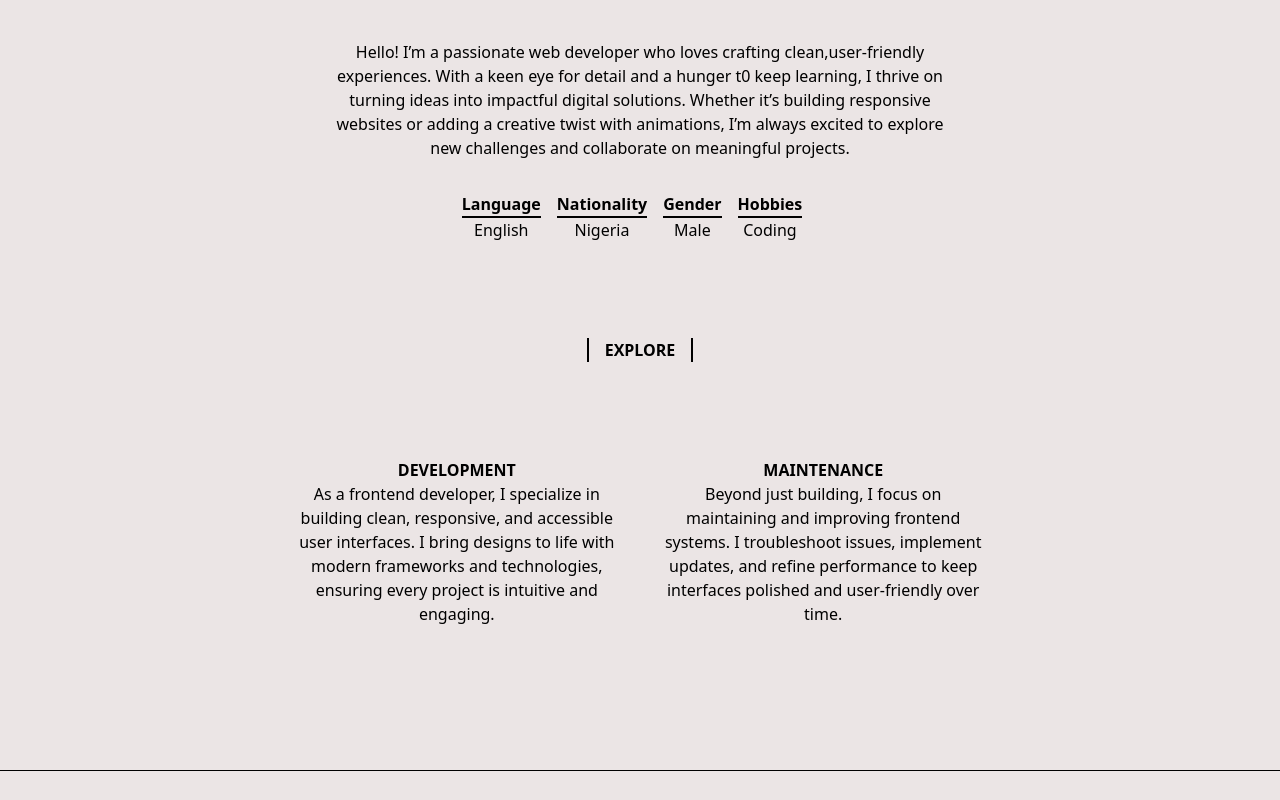
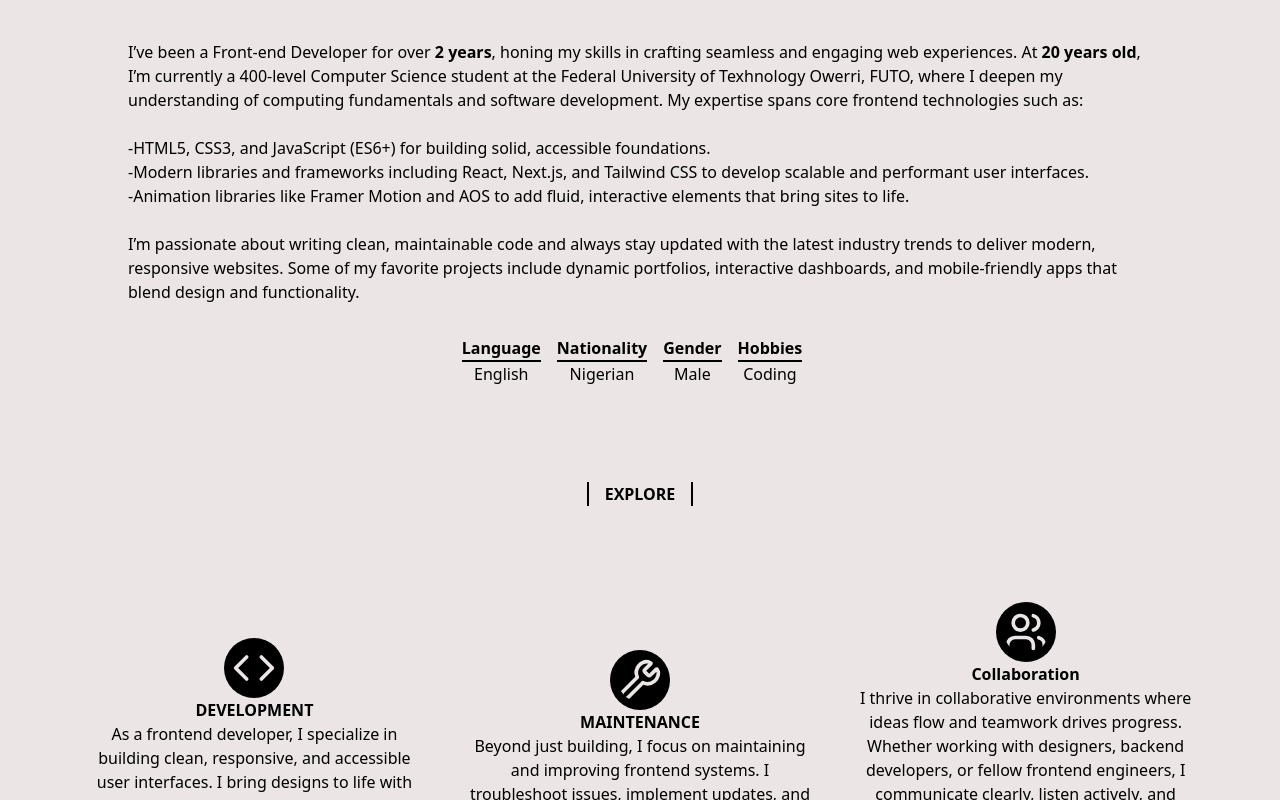
Before and after one commit to Joshking21/my-portfolio, a Next.js app: page / in a window 1280 px wide. Shown: the part 880-1680 px from the top of the page. Built offline with nearby package versions, Linux system fonts and the light colour scheme.

Commit message:
minor update

```diff
--- a/src/app/Components/aboutMeSection/aboutMe.jsx
+++ b/src/app/Components/aboutMeSection/aboutMe.jsx
@@ -2,27 +2,60 @@ import { AboutMeSection } from "@/app/lib/userData";
 import { ExploreItems } from "@/app/lib/userData";
 import AboutMeDetailsSection from "./aboutMeDetails";
 import MotionFadeInSection from "@/app/framerMotion/motion";
+import { Code, Wrench, Users } from 'lucide-react';
 export default function AboutMe() {
   return (
     <MotionFadeInSection>
       <div id="aboutMe" className="flex   flex-col bg-[var(--primary)] items-center text-center ">
+
+       <div className="flex flex-col items-center text-center ">
         <div className=" p-[0.3rem] pl-[1.5rem] pr-[1.5rem] border-solid border-[3px] mt-[2rem] mb-[3rem]">
           {AboutMeSection.AboutTitle}
         </div>
-        <div className=" mainClass text-centre  lg:w-1/2 w-[70%] ">
-          {AboutMeSection.AboutDesc}
+        <div className=" text-left   w-[80%] ">
+            I’ve been a Front-end Developer for over <span className="font-bold">2 years</span>, honing my skills in crafting seamless and engaging web experiences. At <span className="font-bold">20 years old</span>, I’m currently a 400-level Computer Science student at the Federal University of Texhnology Owerri, FUTO, where I deepen my understanding of computing fundamentals and software development.
+
+My expertise spans core frontend technologies such as:
+<br></br>
+<br></br>
+<span className="text-left">
+          -HTML5, CSS3, and JavaScript (ES6+) for building solid, accessible foundations.
+<br></br>
+
+-Modern libraries and frameworks including React, Next.js, and Tailwind CSS to develop scalable and performant user interfaces.
+<br></br>
+-Animation libraries like Framer Motion and AOS to add fluid, interactive elements that bring sites to life.
+</span>
+<br></br>
+<br></br>
+I’m passionate about writing clean, maintainable code and always stay updated with the latest industry trends to deliver modern, responsive websites. Some of my favorite projects include dynamic portfolios, interactive dashboards, and mobile-friendly apps that blend design and functionality.
         </div>
+        </div>
+
+
+
+
         <AboutMeDetailsSection />
 
-        <div className=" border-l-solid border-l-[2px] border-r-solid border-r-[2px] pl-[1rem] pr-[1rem] my-[4rem]  font-extrabold  ">
+        <div className=" border-l-solid border-l-[2px] border-r-solid border-r-[2px] px-[1rem]  my-[4rem]  font-extrabold  ">
           EXPLORE
         </div>
 
-        <div className="flex my-[2rem] lg:flex-row flex-col  px-[6rem] pb-[6rem]  border-b-solid border-b-[1px]  lg:items-center lg:justify-center lg:gap-10 ">
+        <div className="flex my-[2rem] lg:flex-row flex-col  px-[4rem] pb-[6rem]  border-b-solid border-b-[1px]  lg:items-center lg:justify-center lg:gap-10  ">
           {ExploreItems.map((el, i) => (
-            <div key={el + i} className=" lg:mr-[0rem] lg:w-[30%] pb-[4rem] lg:pb-[0rem] lg:h-fit mb-[3rem] ">
+           <div className="flex flex-col lg:mr-[0rem] lg:w-[30%] pb-[4rem] lg:pb-[1rem] mb-[3rem] lg:h-[70%] ">
+            <div className=" flex items-center justify-center">
+            {
+              i===0? <Code className="text-[var(--primary)] bg-black w-15  rounded-[50%] h-15 p-2" />:
+               i===1? <Wrench className="text-[var(--primary)] bg-black w-15  rounded-[50%] h-15 p-2" />:
+                i===2? <Users className="text-[var(--primary)] bg-black w-15  rounded-[50%] h-15 p-2" />:""
+
+            }
+            </div>
+            <div key={el + i} className=" ">
               <h1 className="font-bold">{el.title}</h1>
               <p>{el.desc}</p>
+            </div>
             </div>
           ))}
         </div>
--- a/src/app/Components/personalDetails/personalDetails.jsx
+++ b/src/app/Components/personalDetails/personalDetails.jsx
@@ -74,7 +74,7 @@ export default function HomePersonalDetails() {
       </div>
 
       <div className="h-[70%] ">
-        {/* <Image src="/" alt="alt" width={20} height={20} /> */}
+        <Image src="/" alt="alt" width={400} height={400} />
       </div>
     </div>
   );
--- a/src/app/globals.css
+++ b/src/app/globals.css
@@ -1,4 +1,5 @@
 @import "tailwindcss";
+@import "aos/dist/aos.css";
 
 
 
@@ -45,6 +46,7 @@ a {
   background: linear-gradient(170deg, black 67%,var(--primary)  33%)
 }
 }
+
 html{
   scroll-behavior: smooth;
 }
--- a/src/app/lib/userData.js
+++ b/src/app/lib/userData.js
@@ -15,7 +15,11 @@ export const AboutMeSection =
         {
           title: "MAINTENANCE",
           desc : "Beyond just building, I focus on maintaining and improving frontend systems. I troubleshoot issues, implement updates, and refine performance to keep interfaces polished and user-friendly over time."
-        },]
+        },
+      {
+        title: "Collaboration",
+        desc:"I thrive in collaborative environments where ideas flow and teamwork drives progress. Whether working with designers, backend developers, or fellow frontend engineers, I communicate clearly, listen actively, and contribute meaningfully to shared goals. I'm always open to feedback and enjoy learning from others as much as I enjoy sharing what I know."
+      }]
 
         export const AboutMeDetails = [
           {
@@ -24,7 +28,7 @@ export const AboutMeSection =
         },
           {
           title: "Nationality",
-          desc : "Nigeria"
+          desc : "Nigerian"
         },
         {
           title: "Gender",
--- a/src/app/page.js
+++ b/src/app/page.js
@@ -6,6 +6,7 @@ import Skills from "./Components/skillsPage/skillsPage";
 import Portfolio from "./Components/portfolioFolder/portfolio";
 import Contacts from "./contacts/contacts";
 import Footer from "./footer/footer";
+
 
 export default function Home() {
   return (
```
Also changed, not shown: src/app/layout.js (+13 -0 lines), 1 other file (tests, documents, lock files or other folders).
